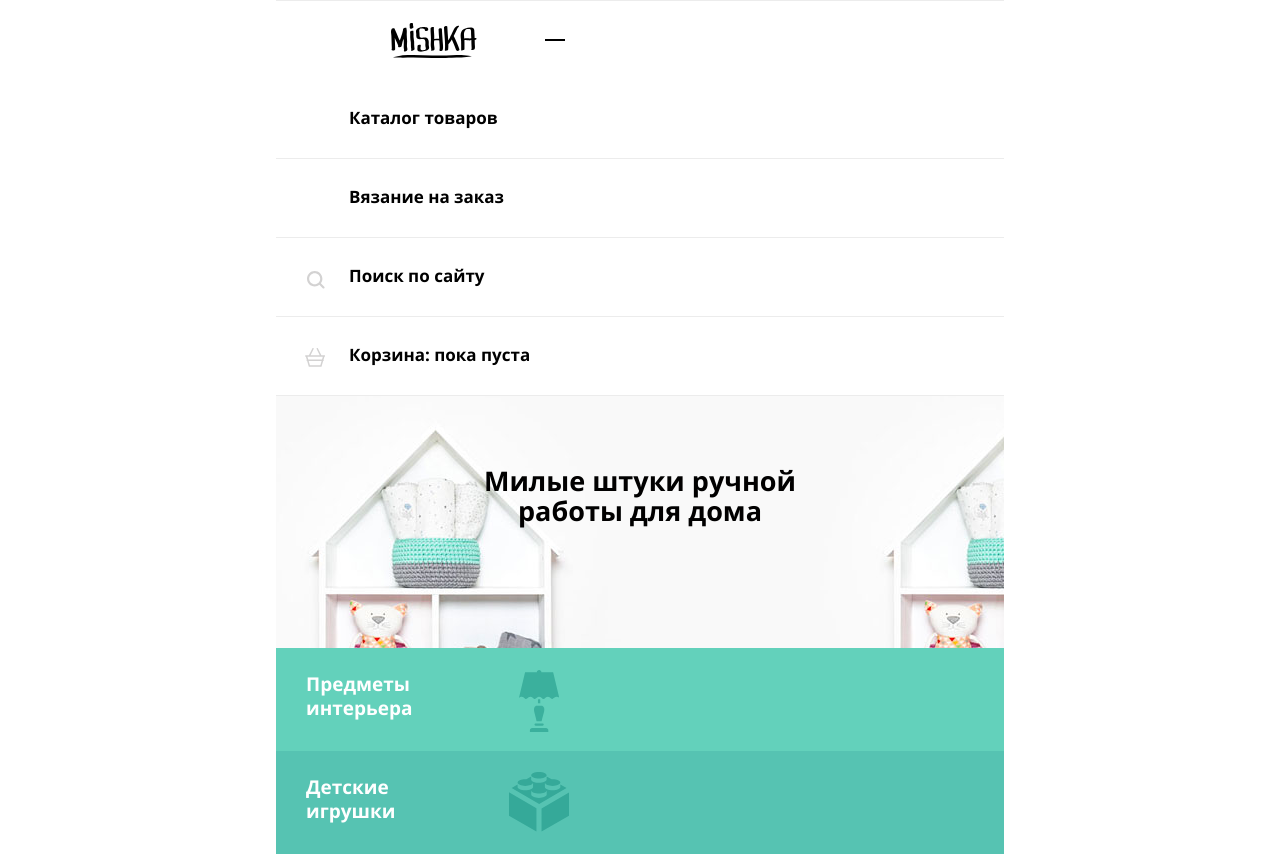
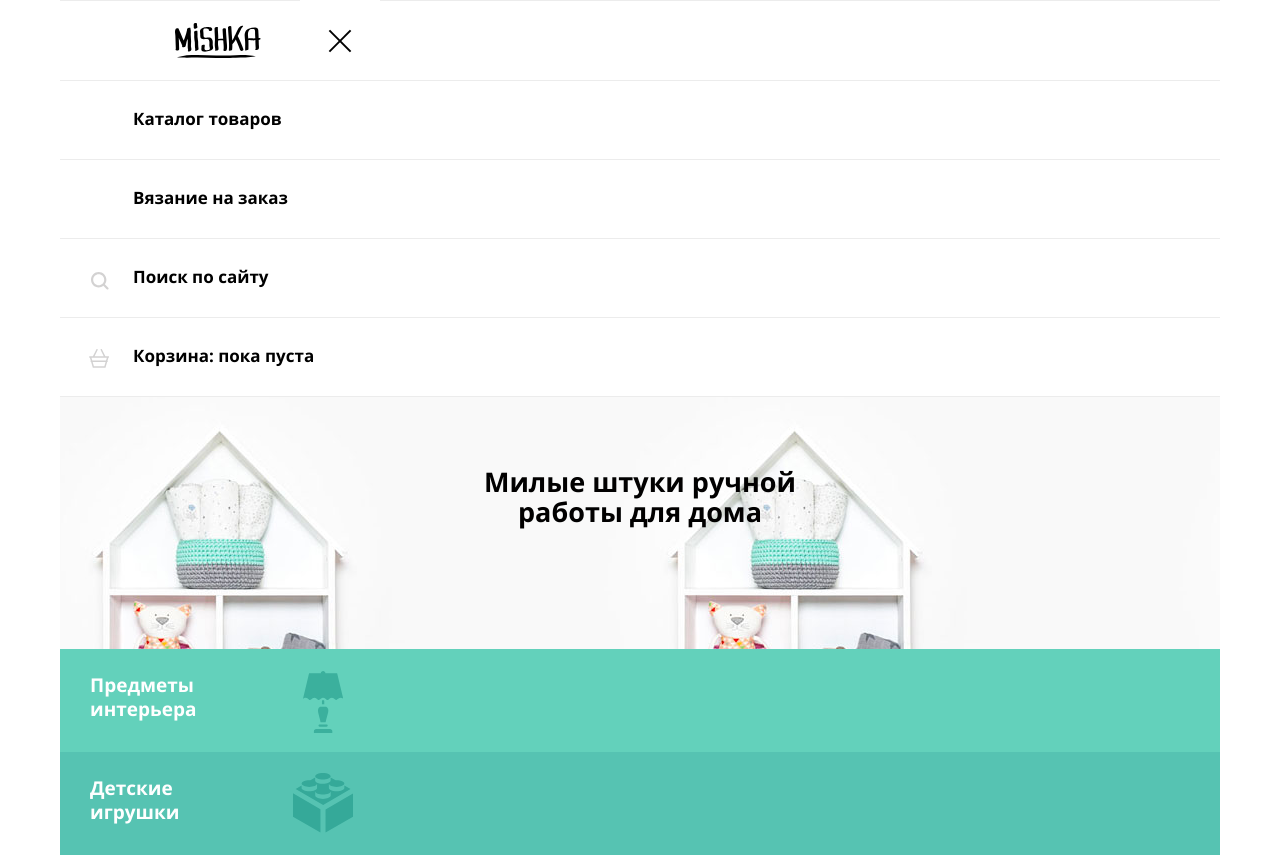
Before and after one commit to WearponiX/174876-mishka-16, a website: page source/index.html in a window 1280 px wide. Shown: the top 858 px of the page. Drawn offline with nearby package versions, Linux system fonts and the light colour scheme; files that its build step writes are made by us from their sources; files whose address does not match are found by name.

Commit message:
сделал скрытие и вариант без скриптов для меню мобильной версии, вынес скрипты в отдельный файл

```diff
--- a/source/index.html
+++ b/source/index.html
@@ -4,6 +4,7 @@
   <meta charset="UTF-8">
   <title>Mishka</title>
   <link rel="stylesheet" href="css/style.css">
+  <script src="js/script.js"></script>
   <link href="https://fonts.googleapis.com/css?family=Open+Sans:400,400i,600,600i,700,700i&amp;subset=cyrillic" rel="stylesheet">
   <meta name="viewport" content="width=device-width,initial-scale=1">
   <meta name="format-detection" content="telephone=no">
@@ -11,7 +12,6 @@
 <body>
   <div class="container">
   <header class="page-header">
-    <section class="page-header__top-menu">
     <a class="page-header__logo" href="index.html">
       <svg version="1.1" id="Layer_2" xmlns="http://www.w3.org/2000/svg" xmlns:xlink="http://www.w3.org/1999/xlink" x="0px" y="0px" width="85.589px" height="35.034px" viewBox="32.458 20.216 85.589 35.034" enable-background="new 32.458 20.216 85.589 35.034" xml:space="preserve">
       <g>
@@ -26,11 +26,9 @@
       </g>
       </svg>
     </a>
-    <button class="page-header__nav-toggle" type="button"><span class="visually-hidden">Открыть меню</span></button>
-    </section>
-    <nav class="main-nav main-nav--closed">
-      <div class="main-nav__wrapper">
-      <ul class="main-nav__list site-list">
+    <nav class="main-nav main-nav--nojs">
+      <button class="page-header__nav-toggle nav-toggle nav-toggle--close" type="button"><span class="visually-hidden">Открыть меню</span></button>
+      <ul class="main-nav__site-list site-list site-list--closed site-list--nojs">
         <li class="site-list__item"><a href="catalog.html">Каталог товаров</a></li>
         <li class="site-list__item"><a href="#">Вязание на заказ</a></li>
         <li class="site-list__item">
@@ -47,7 +45,6 @@
           Корзина: пока пуста</a>
         </li>
       </ul>
-    </div>
     </nav>
   </header>
   <main class="page-main">
--- /dev/null
+++ b/source/js/script.js
@@ -0,0 +1,18 @@
+window.onload = function(){
+  var navMain = document.querySelector('.site-list');
+  var navToggle = document.querySelector('.nav-toggle');
+  document.querySelector('.main-nav').classList.remove('main-nav--nojs');
+  navToggle.addEventListener('click', function() {
+    if (navMain.classList.contains('main-nav--closed')) {
+      navToggle.classList.remove('nav-toggle--open');
+      navToggle.classList.add('nav-toggle--close');
+      navMain.classList.remove('main-nav--closed');
+      navMain.classList.add('main-nav--opened');
+    } else {
+      navToggle.classList.remove('nav-toggle--close');
+      navToggle.classList.add('nav-toggle--open');
+      navMain.classList.add('main-nav--closed');
+      navMain.classList.remove('main-nav--opened');
+    }
+  })
+};
--- a/source/less/blocks/copyright.less
+++ b/source/less/blocks/copyright.less
@@ -20,3 +20,9 @@
     margin: 56px 50px 51px 62px;
   }
 }
+@media (min-width: @desktop-width) {
+  .page-footer__copyright{
+    margin: 56px 50px 51px 62px;
+  }
+
+}
--- a/source/less/blocks/page-footer.less
+++ b/source/less/blocks/page-footer.less
@@ -1,6 +1,7 @@
 .page-footer{
   margin: 0 -30px;
   display: flex;
+  justify-content: space-around;
   flex-direction: column;
   min-height: 160px;
   background: #f1f1f1;
@@ -24,3 +25,8 @@
     min-height: 140px;
     }
 }
+@media (min-width: @desktop-width) {
+  .page-footer__logo{
+    margin: 51px 142px 0 50px;
+  }
+}
--- a/source/less/blocks/page-header.less
+++ b/source/less/blocks/page-header.less
@@ -2,19 +2,14 @@
   margin: 0 -30px;
   display: flex;
   flex-direction: column;
-  justify-content: space-between;
   border-top: 1px solid #ececec;
   border-bottom: 1px solid #ececec;
-}
-.page-header__top-menu{
-  display: flex;
-  flex-direction: row;
 }
 .page-header__logo {
   width: 240px;
   height: 35px;
   padding: 22px 0px;
-  display: flex;
+  display: block;
 }
 .page-header__logo  svg {
   margin: 0 0 0 48%;
@@ -22,19 +17,48 @@
   &:hover{fill: #666666;}
   &:active{fill: #b2b2b2;}
 }
-.page-header__nav-toggle{
+.main-nav--closed{
+  display: none;
+}
+.main-nav--nojs,
+.main-nav--opened{
+  display: block;
+}
+.nav-toggle{
+  display: flex;
   border: none;
-  background: #000000;
-  display: flex;
-  width: 20px;
-  height: 2px;
-  margin: 38px 31px 28px 29px;
-  &::before{
-    display: block;
+  background: #ffffff;
+  padding: 30px 30px 49px;
+  height: 14px;
+  margin: -80px 0 0 240px;
+}
+.nav-toggle--open::before{
+    content: "";
     width: 20px;
     height: 2px;
-    background: #000000;
+    background-color: #000000;
+    box-shadow: 0 8px 0 0 #000000, 0 16px 0 0 #000000;
+}
+.nav-toggle--close{
+  padding: 40px 25px;
+  &::before,
+  &::after {
+    content: "";
+    width: 30px;
+    height: 2px;
+    background-color: #000000;
   }
+  &::before {
+    transform: rotate(45deg);
+    box-shadow: none;
+  }
+  &::after {
+    margin: 0 0 0 -30px;
+    transform: rotate(-45deg);
+  }
+}
+.main-nav--nojs .nav-toggle{
+  display: none;
 }
 .site-list{
   margin: 0px;
@@ -42,8 +66,7 @@
   list-style: none;
 }
 .site-list__item {
-  border-bottom: 1px solid #ececec;
-    &:last-child{border: none}
+  border-top: 1px solid #ececec;
 }
 .site-list__item a{
   display: flex;
--- a/source/less/blocks/social.less
+++ b/source/less/blocks/social.less
@@ -31,3 +31,9 @@
     margin: auto;
   }
 }
+
+@media (min-width: @desktop-width) {
+  .social{
+    margin: 51px auto;
+  }
+}
--- a/source/less/scaffolding.less
+++ b/source/less/scaffolding.less
@@ -40,3 +40,8 @@ body {
   width: calc(@tablet-width - 100px);
   }
 }
+@media (min-width: @desktop-width) {
+.container {
+  width: calc(@desktop-width - 100px);
+  }
+}
```
Also changed, not shown: source/catalog.html (+5 -8 lines), source/form.html (+5 -8 lines), 1 other file.
